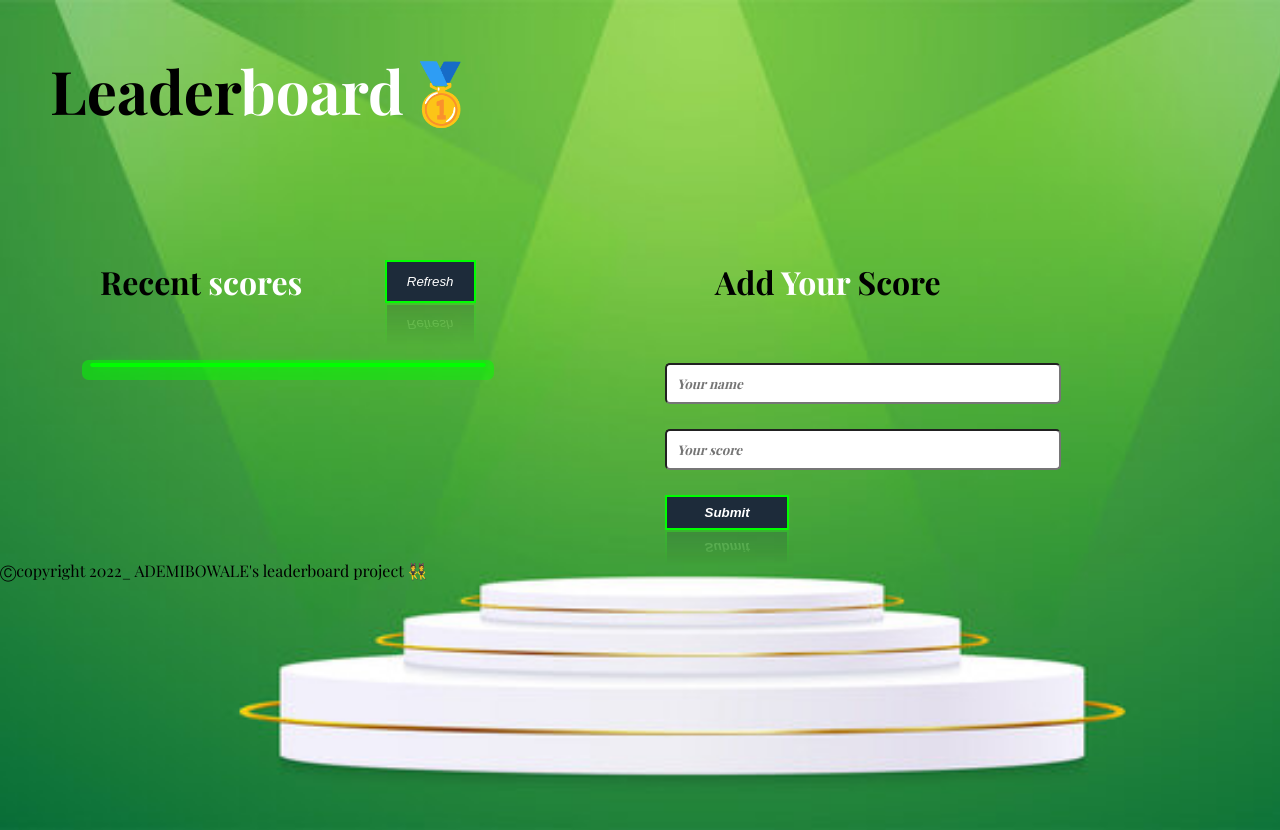
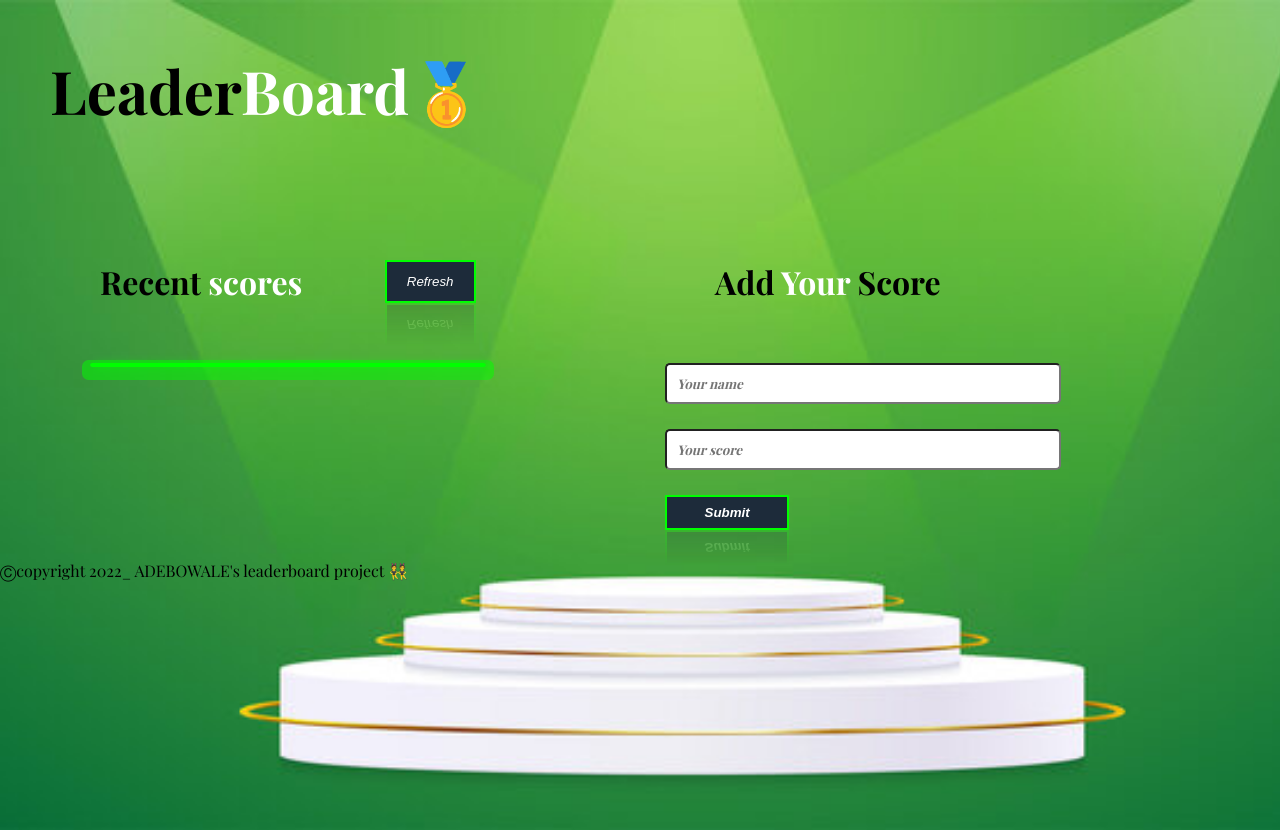
Before and after one commit to ademibowale/Leader-Board, a website built with webpack: page dist/index.html in a window 1280 px wide. Built offline with nearby package versions, Linux system fonts and the light colour scheme; a web font is replaced by a local one.

Commit message:
modify app title  index.html

```diff
--- a/dist/index.html
+++ b/dist/index.html
@@ -11,7 +11,7 @@
 <body>
     <main class="header">
         <div class="head-bg">
-            <h1 class="head">Leader<span>board</span>&#129351</h1>
+            <h1 class="head">Leader<span>Board</span>&#129351</h1>
         </div>
 
         <!-- for the leaderboard scores  -->
@@ -44,7 +44,7 @@
 
     <!-- footer section -->
     <footer>
-        <p>Ⓒcopyright 2022_ ADEMIBOWALE's leaderboard project &#128111</p>
+        <p>Ⓒcopyright 2022_ ADEBOWALE's leaderboard project &#128111</p>
     </footer>
 </body>
 </html>
```
